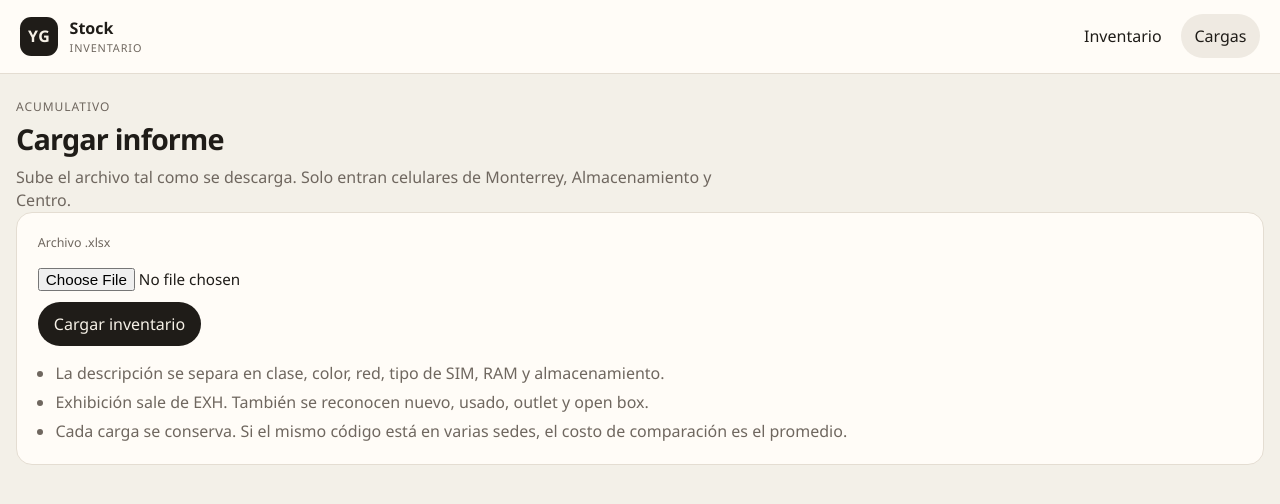
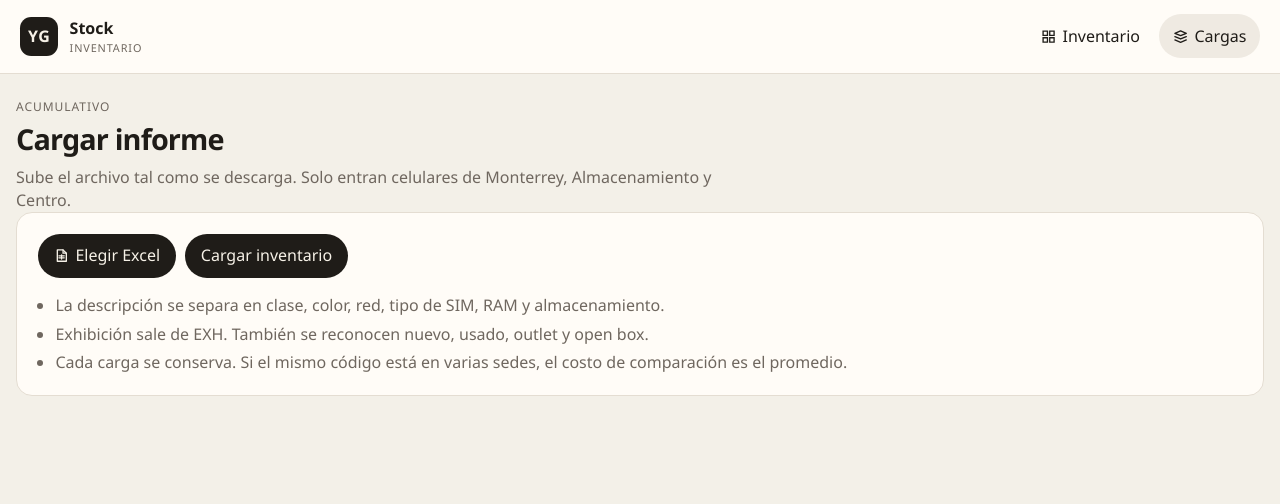
Before and after one commit to santiagosj22/ygstock, a Django app: page /cargar/ in a window 1280 px wide. Shown: the top 504 px of the page. Run offline with Django 5.2, Linux system fonts and the light colour scheme.

Commit message:
Ajustes visuales en las tarjetas

```diff
--- a/inventario/static/inventario/app.css
+++ b/inventario/static/inventario/app.css
@@ -78,6 +78,7 @@ nav a {
   min-height: 44px;
   display: inline-flex;
   align-items: center;
+  gap: 0.4rem;
   padding: 0 0.85rem;
   border-radius: 999px;
   text-decoration: none;
@@ -194,6 +195,7 @@ nav a.activo:not(.boton) { background: #efeae2; }
   display: inline-flex;
   align-items: center;
   justify-content: center;
+  gap: 0.4rem;
   padding: 0.55rem 1rem;
   border: 0;
   border-radius: 999px;
@@ -522,7 +524,35 @@ nav a.activo:not(.boton) { background: #efeae2; }
 
 .vacio-compacto { margin-top: 1rem; }
 
-.campo-archivo input { padding: 0.7rem 0; border: 0; background: transparent; }
+.boton-icono {
+  width: 44px;
+  padding: 0;
+}
+
+.fila-carga {
+  display: flex;
+  flex-wrap: wrap;
+  align-items: center;
+  gap: 0.55rem;
+}
+
+.fila-carga .boton span {
+  max-width: 16rem;
+  overflow: hidden;
+  text-overflow: ellipsis;
+  white-space: nowrap;
+}
+
+.archivo-oculto {
+  position: absolute;
+  width: 1px;
+  height: 1px;
+  padding: 0;
+  margin: -1px;
+  overflow: hidden;
+  clip: rect(0, 0, 0, 0);
+  border: 0;
+}
 
 .notas { margin: 1rem 0 0; padding-left: 1.1rem; color: var(--suave); }
 .notas li + li { margin-top: 0.35rem; }
@@ -681,8 +711,19 @@ nav a.activo:not(.boton) { background: #efeae2; }
   }
   .menu-movil a {
     flex: 1;
+    flex-direction: column;
     justify-content: center;
+    gap: 0.15rem;
     min-height: 52px;
+    font-size: 0.72rem;
+  }
+  .precios {
+    grid-template-columns: 1fr 1fr;
+    gap: 0.55rem 0.8rem;
+  }
+  .precios div {
+    justify-content: start;
+    gap: 0.35rem;
   }
   .campo-buscar { grid-column: auto; }
   .pagina { width: min(1320px, calc(100% - 1.2rem)); padding-bottom: 5.5rem; }
--- a/inventario/templates/inventario/base.html
+++ b/inventario/templates/inventario/base.html
@@ -6,7 +6,7 @@
   <meta name="viewport" content="width=device-width, initial-scale=1">
   <meta name="robots" content="noindex, nofollow">
   <title>{% block titulo %}Inventario{% endblock %} · YG Stock</title>
-  <link rel="stylesheet" href="{% static 'inventario/app.css' %}?v=6">
+  <link rel="stylesheet" href="{% static 'inventario/app.css' %}?v=8">
   {% block extra_css %}{% endblock %}
 </head>
 <body>
@@ -16,8 +16,14 @@
       <span class="marca-texto">Stock <small>Inventario</small></span>
     </a>
     <nav>
-      <a class="{% if request.resolver_match.url_name == 'lista' or request.resolver_match.url_name == 'historial' %}activo{% endif %}" href="{% url 'inventario:lista' %}">Inventario</a>
-      <a class="{% if request.resolver_match.url_name == 'cargas' or request.resolver_match.url_name == 'cargar' %}activo{% endif %}" href="{% url 'inventario:cargas' %}">Cargas</a>
+      <a class="{% if request.resolver_match.url_name == 'lista' or request.resolver_match.url_name == 'historial' %}activo{% endif %}" href="{% url 'inventario:lista' %}">
+        <svg class="icono" viewBox="0 0 16 16" aria-hidden="true"><path d="M2.2 2.2h4.6v4.6H2.2zM9.2 2.2h4.6v4.6H9.2zM2.2 9.2h4.6v4.6H2.2zM9.2 9.2h4.6v4.6H9.2z" fill="none" stroke="currentColor" stroke-width="1.4"/></svg>
+        Inventario
+      </a>
+      <a class="{% if request.resolver_match.url_name == 'cargas' or request.resolver_match.url_name == 'cargar' %}activo{% endif %}" href="{% url 'inventario:cargas' %}">
+        <svg class="icono" viewBox="0 0 16 16" aria-hidden="true"><path d="M2 4.5 8 2l6 2.5L8 7 2 4.5ZM2 8l6 2.5L14 8M2 11.5 8 14l6-2.5" fill="none" stroke="currentColor" stroke-width="1.4" stroke-linecap="round" stroke-linejoin="round"/></svg>
+        Cargas
+      </a>
     </nav>
   </header>
 
@@ -33,8 +39,14 @@
     {% block contenido %}{% endblock %}
   </main>
   <nav class="menu-movil" aria-label="Secciones">
-    <a class="{% if request.resolver_match.url_name == 'lista' or request.resolver_match.url_name == 'historial' %}activo{% endif %}" href="{% url 'inventario:lista' %}">Inventario</a>
-    <a class="{% if request.resolver_match.url_name == 'cargas' or request.resolver_match.url_name == 'cargar' %}activo{% endif %}" href="{% url 'inventario:cargas' %}">Cargas</a>
+    <a class="{% if request.resolver_match.url_name == 'lista' or request.resolver_match.url_name == 'historial' %}activo{% endif %}" href="{% url 'inventario:lista' %}">
+      <svg class="icono" viewBox="0 0 16 16" aria-hidden="true"><path d="M2.2 2.2h4.6v4.6H2.2zM9.2 2.2h4.6v4.6H9.2zM2.2 9.2h4.6v4.6H2.2zM9.2 9.2h4.6v4.6H9.2z" fill="none" stroke="currentColor" stroke-width="1.4"/></svg>
+      Inventario
+    </a>
+    <a class="{% if request.resolver_match.url_name == 'cargas' or request.resolver_match.url_name == 'cargar' %}activo{% endif %}" href="{% url 'inventario:cargas' %}">
+      <svg class="icono" viewBox="0 0 16 16" aria-hidden="true"><path d="M2 4.5 8 2l6 2.5L8 7 2 4.5ZM2 8l6 2.5L14 8M2 11.5 8 14l6-2.5" fill="none" stroke="currentColor" stroke-width="1.4" stroke-linecap="round" stroke-linejoin="round"/></svg>
+      Cargas
+    </a>
   </nav>
 </body>
 </html>
--- a/inventario/templates/inventario/cargar.html
+++ b/inventario/templates/inventario/cargar.html
@@ -12,12 +12,13 @@
   </header>
 
   <section class="panel">
-    <form method="post" enctype="multipart/form-data" id="form-carga">
+    <form class="fila-carga" method="post" enctype="multipart/form-data" id="form-carga">
       {% csrf_token %}
-      <label class="campo campo-archivo" for="archivo">
-        Archivo .xlsx
-        <input id="archivo" name="archivo" type="file" accept=".xlsx,application/vnd.openxmlformats-officedocument.spreadsheetml.sheet" required>
+      <label class="boton" for="archivo">
+        <svg class="icono" viewBox="0 0 16 16" aria-hidden="true"><path d="M3.5 2h6L13 5.5V14h-9.5z" fill="none" stroke="currentColor" stroke-width="1.4" stroke-linejoin="round"/><path d="M9.5 2v3.5H13M5.2 8.2h5.6M5.2 10.4h5.6M8 7.2v4.4" fill="none" stroke="currentColor" stroke-width="1.3" stroke-linecap="round"/></svg>
+        <span id="etiqueta-archivo">Elegir Excel</span>
       </label>
+      <input class="archivo-oculto" id="archivo" name="archivo" type="file" accept=".xlsx,application/vnd.openxmlformats-officedocument.spreadsheetml.sheet">
       <button class="boton" id="boton-cargar" type="submit">Cargar inventario</button>
     </form>
     <ul class="notas">
@@ -28,7 +29,16 @@
   </section>
 
   <script>
-    document.getElementById("form-carga").addEventListener("submit", function () {
+    document.getElementById("archivo").addEventListener("change", function () {
+      const nombre = this.files[0] ? this.files[0].name : "Elegir Excel";
+      document.getElementById("etiqueta-archivo").textContent = nombre;
+    });
+    document.getElementById("form-carga").addEventListener("submit", function (evento) {
+      if (!document.getElementById("archivo").files.length) {
+        evento.preventDefault();
+        document.getElementById("etiqueta-archivo").textContent = "Elige el Excel";
+        return;
+      }
       const boton = document.getElementById("boton-cargar");
       boton.disabled = true;
       boton.textContent = "Cargando…";
```
Also changed, not shown: inventario/templates/inventario/lista.html (+6 -2 lines).
